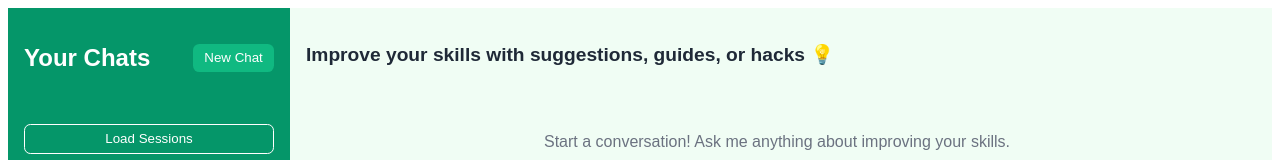
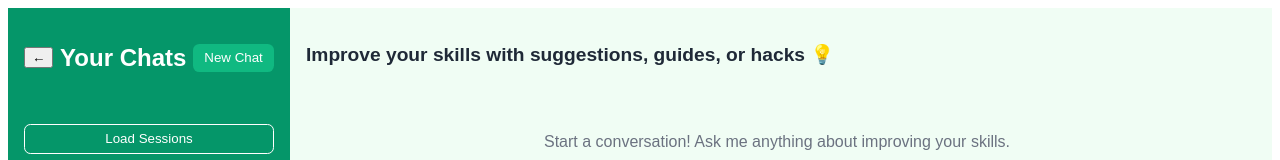
Before and after one commit to CodeCrafted-jpg/Mind-Focus-, a React (Vite) app in the folder mindfocus-frontend/: page /ai-assistant in a window 1280 px wide. Shown: the top 160 px of the page. Built offline with nearby package versions, Linux system fonts and the light colour scheme.

Commit message:
latest commit

```diff
--- a/mindfocus-frontend/src/pages/Chat/Chat.jsx
+++ b/mindfocus-frontend/src/pages/Chat/Chat.jsx
@@ -84,10 +84,12 @@ const Chat = () => {
     <div className="app-layout">
       <aside className={`sidebar ${isSessionsOpen ? 'open' : ''}`}>
         <div className="sidebar-header">
+           <button className="back-arrow" onClick={() => window.close()}>←</button>
           <h2>Your Chats</h2>
           <button onClick={createNewChat} className="new-chat-button">
             New Chat
           </button>
+
         </div>
         <div className="session-list-container">
           <button onClick={loadSessions} className="load-sessions-toggle">
@@ -122,6 +124,7 @@ const Chat = () => {
           <h3 className="chat-heading">
             Improve your skills with suggestions, guides, or hacks 💡
           </h3>
+
         </header>
 
         <div className="messages-container">
```
